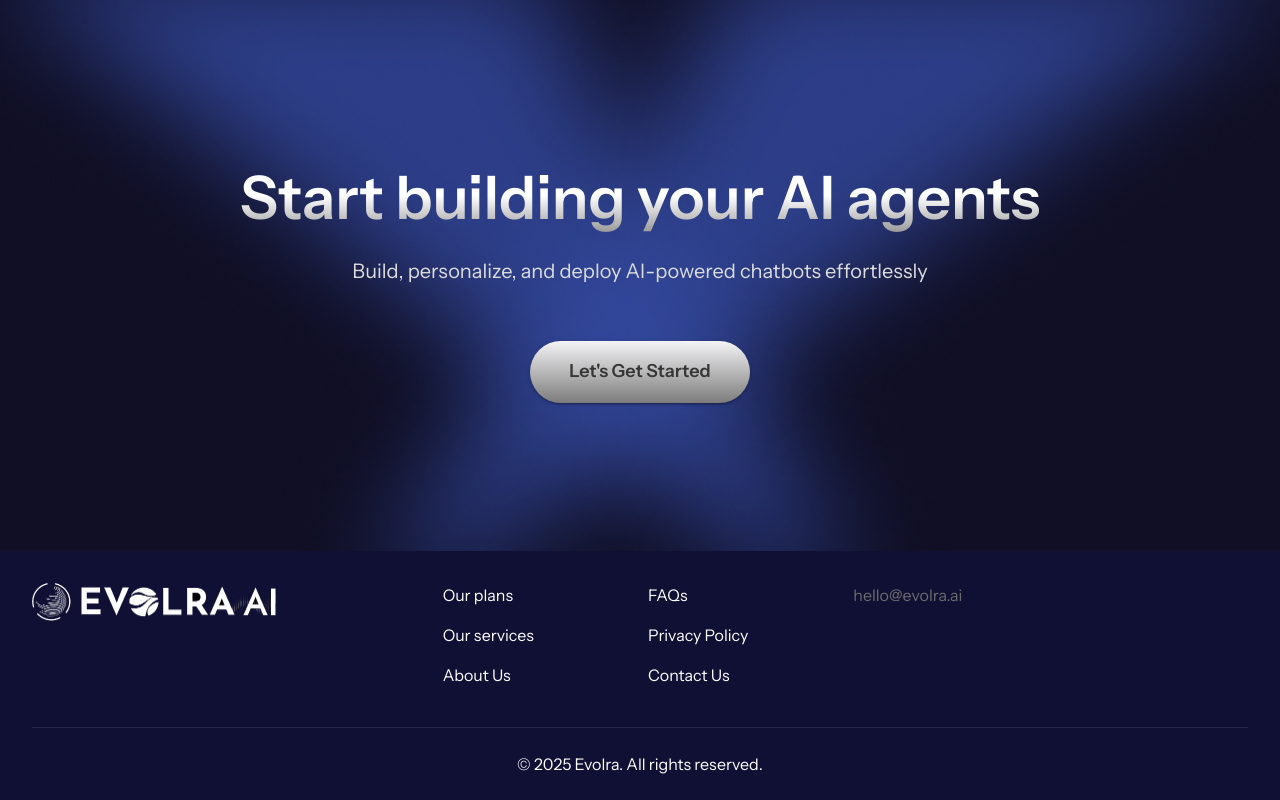
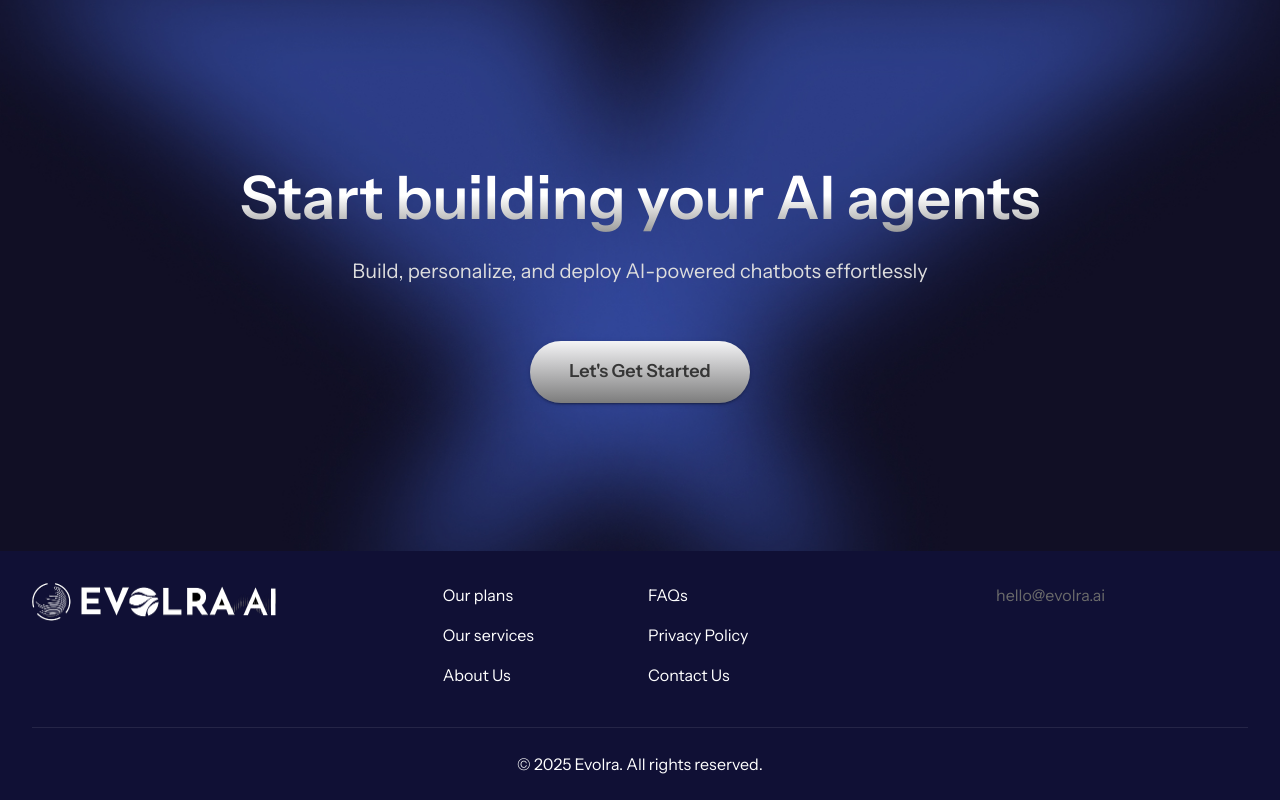
Before and after one commit to AmrapaliUnkal5/transcript_project, a React (Vite) app in the folder frontend/: page /home in a window 1280 px wide. Shown: the part 5427-6227 px from the top of the page. Built offline with nearby package versions, Linux system fonts and the light colour scheme; no server answers.

Commit message:
Alingment fix in footer

```diff
--- a/frontend/src/pages/Home/Footer.tsx
+++ b/frontend/src/pages/Home/Footer.tsx
@@ -58,11 +58,9 @@ function Footer() {
           </Grid>
           <Grid item xs={12} sm={12} md={4}>
             <Typography
-              sx={{
-                fontSize: "16px",
-
-                color: "#6B6B6B",
-              }}
+              fontSize={"16px"}
+              color="#6B6B6B "
+              textAlign={["left", "center"]}
             >
               hello@evolra.ai
             </Typography>
```
